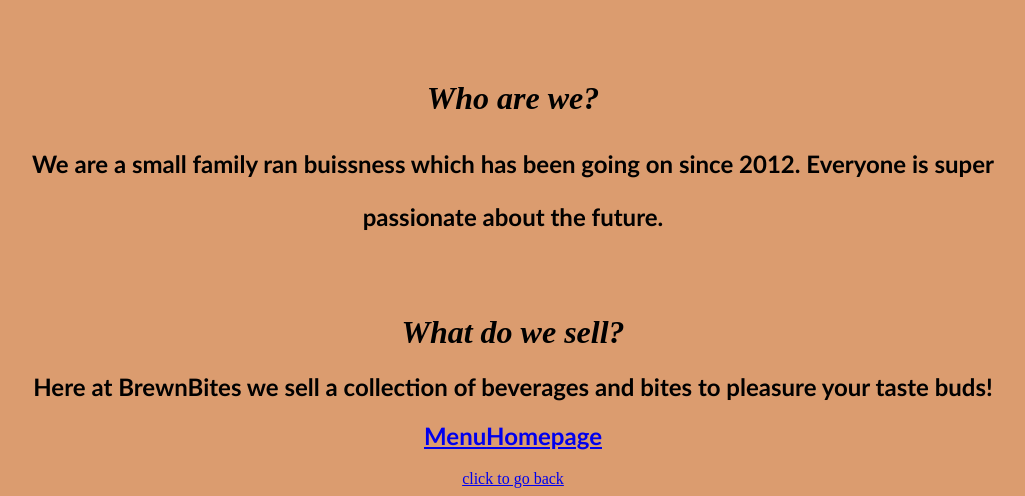
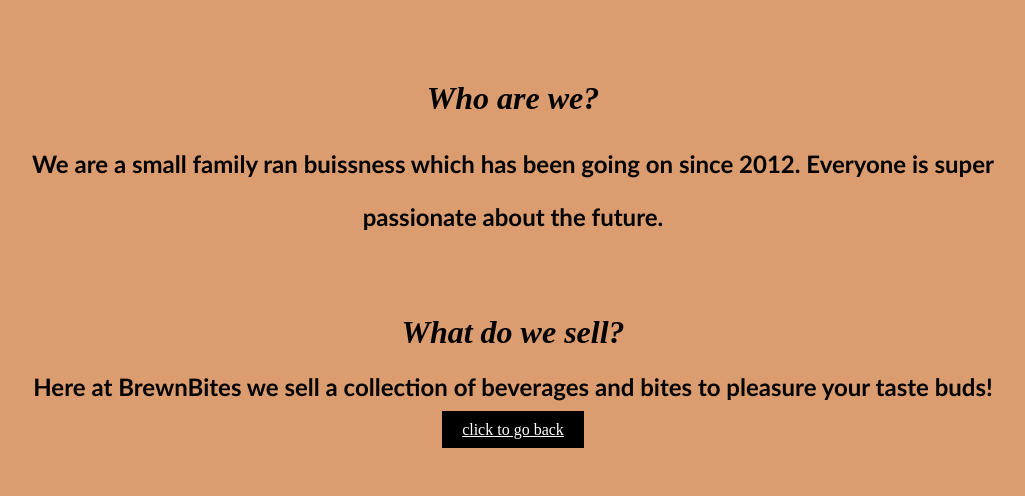
Before and after one commit to kerzooo/kerzooo.github.io, a plain HTML site: page about us.html in a window 1280 px wide. Shown: the part 336-832 px from the top of the page, without its empty margins (127-1152 px from the left). After the commit the page ends 800 px from the top, so only its background shows below. Drawn offline with Linux system fonts and the light colour scheme.

Commit message:
cafe update

```diff
--- a/about us.html
+++ b/about us.html
@@ -17,7 +17,11 @@
 
 
 
-<p><center><h2><a href="menu.html">Menu</a><a href="homepage.html">Homepage</a></center></h2></p>
-<a href="cafe.html">click to go back</a>
+
+
+<div class="navi"><nav class="mynav">
+    <a href="cafe.html">click to go back</a>
+   </div>
+
 
 </body>
```
Also changed, not shown: homepage.html (+3 -2 lines), menu.html (+3 -1 lines).
